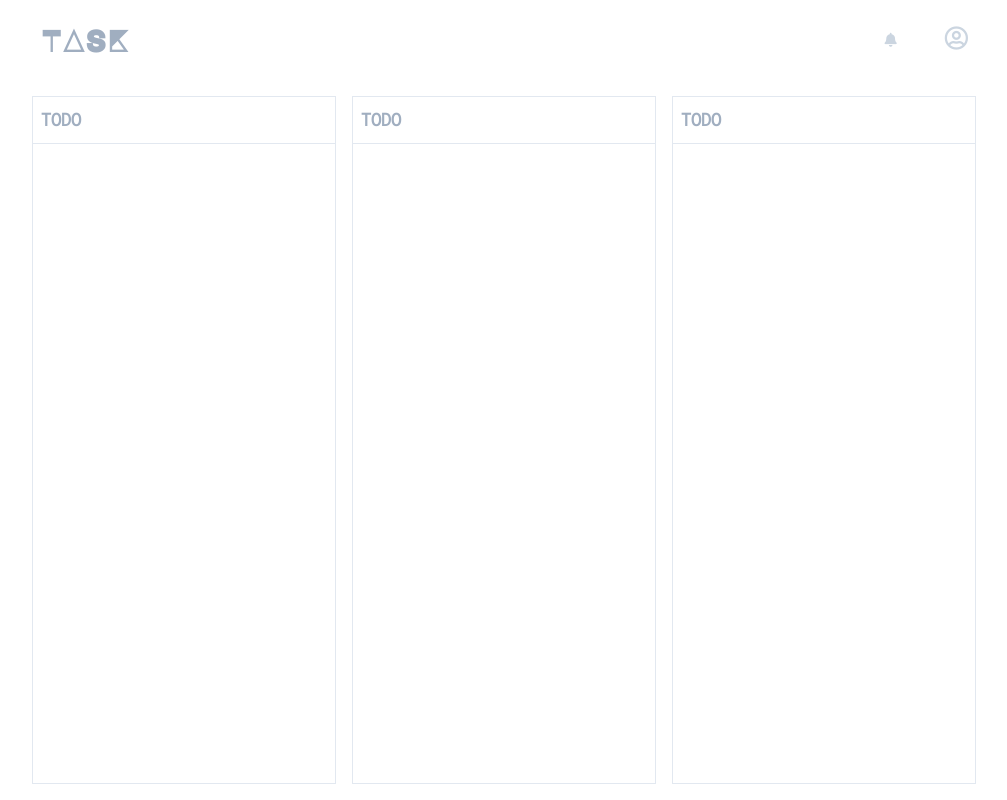
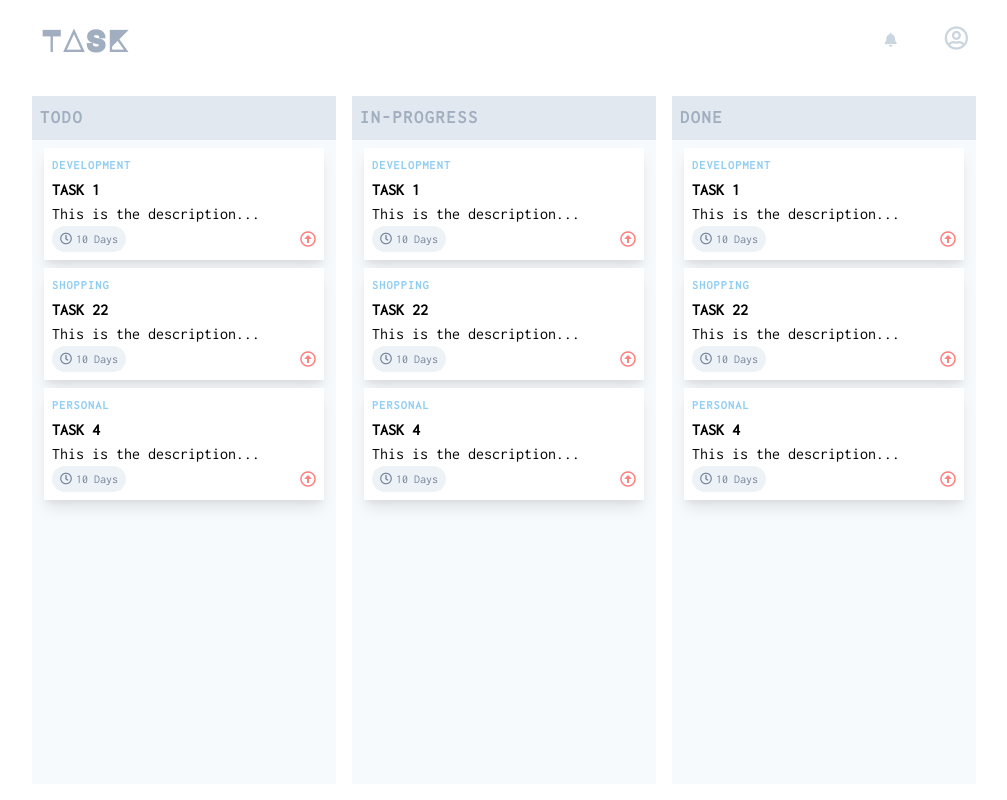
Before and after one commit to srinivasu619/TaskMgmtFrontEnd, a Vue app: page /board in a window 1280 px wide. Shown: the whole page, without its empty margins (136-1143 px from the left). Built offline with nearby package versions, Linux system fonts and the light colour scheme.

Commit message:
Added additional styles and features for Board and Task

```diff
--- a/src/components/Board.vue
+++ b/src/components/Board.vue
@@ -2,14 +2,50 @@
   <div>
     <slot name="boardheader">
       <div
-        class="flex items-center p-2 font-bold border-b border-gray-300 text-gray-500 text-xl"
-      >TODO</div>
+        class="flex items-center p-2 font-bold border-b border-gray-300 text-gray-500 text-lg uppercase tracking-widest bg-gray-300"
+      >{{name}}</div>
     </slot>
+    <div class="taskContainer py-2 px-3">
+      <task v-for="(task,index) in tasks" :key="index" :task="task"></task>
+    </div>
   </div>
 </template>
 <script>
+import Task from "./Task";
 export default {
-  name: "Board"
+  name: "Board",
+  components: {
+    Task
+  },
+  props: {
+    name: {
+      type: String
+    },
+    value: {
+      type: String
+    }
+  },
+  data() {
+    return {
+      tasks: [
+        {
+          category: "DEVELOPMENT",
+          title: "TASK 1",
+          description: "This is the description..."
+        },
+        {
+          category: "SHOPPING",
+          title: "TASK 22",
+          description: "This is the description..."
+        },
+        {
+          category: "PERSONAL",
+          title: "TASK 4",
+          description: "This is the description..."
+        }
+      ]
+    };
+  }
 };
 </script>
 <style>
--- /dev/null
+++ b/src/components/Task.vue
@@ -0,0 +1,28 @@
+<template>
+  <div class="shadow-lg p-2 mb-2 bg-white cursor-pointer">
+    <div
+      class="category uppercase text-blue-300 mb-1 font-bold tracking-widest text-xs"
+    >{{task.category}}</div>
+    <h2 class="font-bold">{{task.title}}</h2>
+    <p>{{task.description}}</p>
+    <div class="flex items-center justify-between">
+      <div class="flex items-center px-2 py-1 text-gray-600 bg-gray-200 rounded-full">
+        <i class="far fa-clock text-xs mr-1"></i>
+        <span class="text-xs">10 Days</span>
+      </div>
+      <i class="far fa-arrow-alt-circle-up text-red-400"></i>
+    </div>
+  </div>
+</template>
+<script>
+export default {
+  name: "Task",
+  props: {
+    task: {
+      type: Object
+    }
+  }
+};
+</script>
+<style>
+</style>
--- /dev/null
+++ b/src/constants/constant.js
@@ -0,0 +1,14 @@
+export const phases = [
+  {
+    name: "Todo",
+    value: "TODO",
+  },
+  {
+    name: "In-Progress",
+    value: "INPROGRESS",
+  },
+  {
+    name: "Done",
+    value: "DONE",
+  },
+];
--- a/src/views/BoardView.vue
+++ b/src/views/BoardView.vue
@@ -1,22 +1,26 @@
 <template>
   <div class="flex py-4 h-full">
-    <div class="w-1/3 mx-2 h-full border border-gray-300">
-      <board />
-    </div>
-    <div class="w-1/3 mx-2 h-full border border-gray-300">
-      <board />
-    </div>
-    <div class="w-1/3 mx-2 h-full border border-gray-300">
-      <board />
+    <div
+      class="w-1/3 mx-2 h-full bg-gray-100"
+      v-for="(phase, index) in phases"
+      :key="index"
+    >
+      <board :name="phase.name" :value="phase.value" />
     </div>
   </div>
 </template>
 <script>
 import Board from "../components/Board";
+import { phases } from "../constants/constant";
 export default {
   name: "BoardView",
   components: {
     Board
+  },
+  data() {
+    return {
+      phases: phases
+    };
   }
 };
 </script>
```
